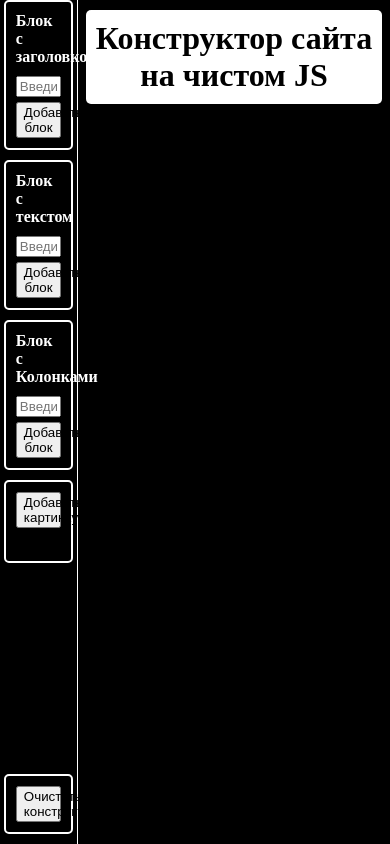
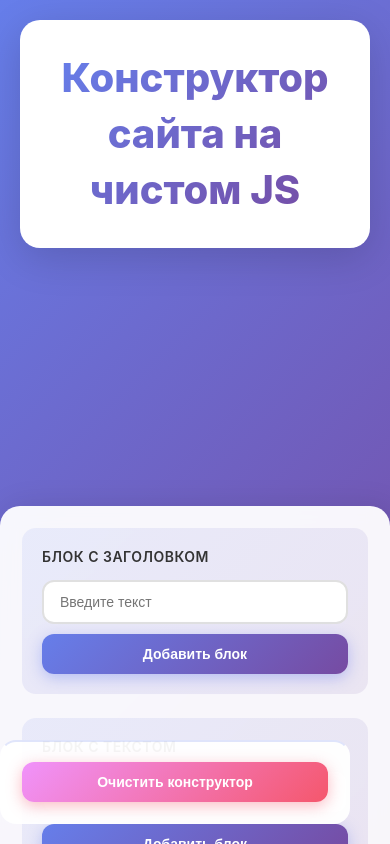
Before and after one commit to denisunderonov/constructorVanilaJS, a website built with Parcel: page src/index.html in a window 390 px wide. Built offline with nearby package versions, Linux system fonts and the light colour scheme.

Commit message:
Улучшить дизайн: добавить современные стили с градиентами и анимациями

```diff
--- a/src/styles/main.css
+++ b/src/styles/main.css
@@ -1,128 +1,351 @@
 * {
     box-sizing: border-box;
     margin: 0;
+    padding: 0;
 }
 
 html {
     height: 100%;
     width: 100%;
-    background-color: #000;
-    position: relative;
+    font-family: -apple-system, BlinkMacSystemFont, 'Segoe UI', Roboto, 'Helvetica Neue', Arial, sans-serif;
 }
 
 body {
     width: 100%;
     height: 100%;
+    background: linear-gradient(135deg, #667eea 0%, #764ba2 100%);
+    overflow: hidden;
 }
-
 
 .app {
     width: 100%;
     height: 100%;
-    background-color: yellow;
     display: flex;
+    position: relative;
 }
 
+/* Панель управления */
 .panel {
-    width: 20%;
+    width: 320px;
     height: 100%;
-    background-color: #000;
-    border-right: 1px solid #fff;
-    position: absolute;
+    background: rgba(255, 255, 255, 0.95);
+    backdrop-filter: blur(10px);
+    box-shadow: 4px 0 30px rgba(0, 0, 0, 0.1);
+    position: fixed;
+    left: 0;
+    top: 0;
+    overflow-y: auto;
+    z-index: 100;
+    padding: 20px;
 }
 
-.site {
-    width: 80%;
-    height: 100%;
-    background-color: rgb(0, 0, 0);
-    margin-left: 20%;
+.panel::-webkit-scrollbar {
+    width: 8px;
 }
 
+.panel::-webkit-scrollbar-track {
+    background: rgba(0, 0, 0, 0.05);
+    border-radius: 10px;
+}
+
+.panel::-webkit-scrollbar-thumb {
+    background: linear-gradient(135deg, #667eea 0%, #764ba2 100%);
+    border-radius: 10px;
+}
+
+.panel form {
+    width: 100%;
+    display: flex;
+    flex-direction: column;
+    gap: 10px;
+    margin-bottom: 20px;
+    padding: 20px;
+    background: linear-gradient(135deg, rgba(102, 126, 234, 0.1) 0%, rgba(118, 75, 162, 0.1) 100%);
+    border: 2px solid transparent;
+    background-clip: padding-box;
+    border-radius: 16px;
+    position: relative;
+    transition: all 0.3s ease;
+}
+
+.panel form::before {
+    content: '';
+    position: absolute;
+    top: 0;
+    left: 0;
+    right: 0;
+    bottom: 0;
+    border-radius: 16px;
+    padding: 2px;
+    background: linear-gradient(135deg, #667eea 0%, #764ba2 100%);
+    -webkit-mask: linear-gradient(#fff 0 0) content-box, linear-gradient(#fff 0 0);
+    -webkit-mask-composite: xor;
+    mask-composite: exclude;
+    opacity: 0;
+    transition: opacity 0.3s ease;
+}
+
+.panel form:hover::before {
+    opacity: 1;
+}
+
+.panel form p {
+    font-size: 14px;
+    font-weight: 600;
+    color: #333;
+    text-transform: uppercase;
+    letter-spacing: 0.5px;
+    margin-bottom: 5px;
+}
+
+.panel input[type="text"] {
+    width: 100%;
+    padding: 12px 16px;
+    border: 2px solid #e0e0e0;
+    border-radius: 12px;
+    font-size: 14px;
+    transition: all 0.3s ease;
+    background: white;
+}
+
+.panel input[type="text"]:focus {
+    outline: none;
+    border-color: #667eea;
+    box-shadow: 0 0 0 4px rgba(102, 126, 234, 0.1);
+}
+
+.panel button {
+    padding: 12px 20px;
+    background: linear-gradient(135deg, #667eea 0%, #764ba2 100%);
+    color: white;
+    border: none;
+    border-radius: 12px;
+    font-size: 14px;
+    font-weight: 600;
+    cursor: pointer;
+    transition: all 0.3s ease;
+    box-shadow: 0 4px 15px rgba(102, 126, 234, 0.4);
+}
+
+.panel button:hover {
+    transform: translateY(-2px);
+    box-shadow: 0 6px 20px rgba(102, 126, 234, 0.6);
+}
+
+.panel button:active {
+    transform: translateY(0);
+}
+
+#delete-form {
+    position: sticky;
+    bottom: 0;
+    margin-top: auto;
+    background: rgba(255, 255, 255, 0.95);
+    padding: 20px;
+    margin-left: -20px;
+    margin-right: -20px;
+    margin-bottom: -20px;
+    border-top: 2px solid rgba(102, 126, 234, 0.2);
+}
+
+#delete-form button {
+    width: 100%;
+    background: linear-gradient(135deg, #f093fb 0%, #f5576c 100%);
+    box-shadow: 0 4px 15px rgba(245, 87, 108, 0.4);
+}
+
+#delete-form button:hover {
+    box-shadow: 0 6px 20px rgba(245, 87, 108, 0.6);
+}
+
+/* Рабочая область */
+.site {
+    width: calc(100% - 320px);
+    height: 100%;
+    margin-left: 320px;
+    padding: 40px;
+    overflow-y: auto;
+    background: transparent;
+}
+
+.site::-webkit-scrollbar {
+    width: 10px;
+}
+
+.site::-webkit-scrollbar-track {
+    background: rgba(255, 255, 255, 0.1);
+    border-radius: 10px;
+}
+
+.site::-webkit-scrollbar-thumb {
+    background: rgba(255, 255, 255, 0.3);
+    border-radius: 10px;
+}
+
+.site::-webkit-scrollbar-thumb:hover {
+    background: rgba(255, 255, 255, 0.5);
+}
+
+/* Блоки контента */
 .title {
-    background-color: #fff;
-    width: 95%;
-    height: auto;
-    margin: 0;
-    margin-left: auto;
-    margin-right: auto;
-    margin-top: 10px;
-    border-radius: 5px;
-    padding: 10px;
+    background: white;
+    width: 100%;
+    max-width: 900px;
+    margin: 0 auto 30px;
+    border-radius: 20px;
+    padding: 30px 40px;
+    box-shadow: 0 10px 40px rgba(0, 0, 0, 0.15);
+    animation: slideIn 0.5s ease;
+    transition: transform 0.3s ease, box-shadow 0.3s ease;
+}
+
+.title:hover {
+    transform: translateY(-5px);
+    box-shadow: 0 15px 50px rgba(0, 0, 0, 0.2);
 }
 
 .title * {
     text-align: center;
+    color: #333;
+    line-height: 1.4;
 }
 
+.title h1 {
+    background: linear-gradient(135deg, #667eea 0%, #764ba2 100%);
+    -webkit-background-clip: text;
+    -webkit-text-fill-color: transparent;
+    background-clip: text;
+    font-size: 2.5em;
+    font-weight: 800;
+}
+
+.title h2 {
+    font-size: 2em;
+    font-weight: 700;
+}
+
+.title h3 {
+    font-size: 1.5em;
+    font-weight: 600;
+}
+
+/* Блок с текстом */
+.text {
+    background: white;
+    width: 100%;
+    max-width: 900px;
+    margin: 0 auto 30px;
+    padding: 25px 35px;
+    border-radius: 20px;
+    box-shadow: 0 10px 40px rgba(0, 0, 0, 0.15);
+    animation: slideIn 0.5s ease;
+    transition: transform 0.3s ease, box-shadow 0.3s ease;
+}
+
+.text:hover {
+    transform: translateY(-5px);
+    box-shadow: 0 15px 50px rgba(0, 0, 0, 0.2);
+}
+
+.text p {
+    color: #555;
+    line-height: 1.8;
+    font-size: 16px;
+    text-align: center;
+}
+
+/* Блок с колонками */
 .columns {
-    margin: 0;
-    margin-top: 10px;
-    margin-left: auto;
-    margin-right: auto;
-    background-color: #fff;
-    width: 95%;
-    height: auto;
+    background: white;
+    width: 100%;
+    max-width: 900px;
+    margin: 0 auto 30px;
+    padding: 30px;
+    border-radius: 20px;
     display: flex;
-    border-radius: 5px;
-    gap: 10px;
-    padding: 10px
+    gap: 20px;
+    box-shadow: 0 10px 40px rgba(0, 0, 0, 0.15);
+    animation: slideIn 0.5s ease;
+    transition: transform 0.3s ease, box-shadow 0.3s ease;
+    flex-wrap: wrap;
+}
+
+.columns:hover {
+    transform: translateY(-5px);
+    box-shadow: 0 15px 50px rgba(0, 0, 0, 0.2);
 }
 
 .column {
-    margin-left: auto;
-    margin-right: auto;
-    background-color: #000 ;
-    color: #fff;
+    flex: 1;
+    min-width: 150px;
+    background: linear-gradient(135deg, #667eea 0%, #764ba2 100%);
+    color: white;
     text-align: center;
-    border-radius: 5px;
-    padding: 10px;
+    border-radius: 15px;
+    padding: 25px 20px;
+    font-weight: 600;
+    box-shadow: 0 5px 20px rgba(102, 126, 234, 0.3);
+    transition: transform 0.3s ease;
 }
 
-.text {
-    background-color: #fff;
-    margin: 0;
-    margin-right: auto;
-    margin-left: auto;
-    margin-top: 10px;
-    text-align: center;
-    border-radius: 5px;
-    padding: 10px;
-    width: 95%;
-    height: auto;
+.column:hover {
+    transform: scale(1.05);
 }
 
-.panel form {
-    width: 90%;
-    display: flex;
-    margin-bottom: 10px;
-    gap: 5px;
-    flex-direction: column;
-    margin-right: auto;
-    margin-left: auto;
-    border: 2px solid #fff;
-    border-radius: 5px;
-    padding: 10px;
+/* Изображения */
+.site img {
+    display: block;
+    margin: 0 auto 30px;
+    max-width: 900px;
+    width: 100%;
+    height: auto;
+    border-radius: 20px;
+    box-shadow: 0 10px 40px rgba(0, 0, 0, 0.15);
+    animation: slideIn 0.5s ease;
+    transition: transform 0.3s ease, box-shadow 0.3s ease;
 }
 
-.panel form p {
-    color: #fff;
-    font-weight: bold;
-    margin-bottom: 5px;
+.site img:hover {
+    transform: scale(1.02);
+    box-shadow: 0 15px 50px rgba(0, 0, 0, 0.2);
 }
 
-#delete-form {
-    position: absolute;
-    bottom: 0;
-    left: 0;
-    right: 0;
+/* Анимации */
+@keyframes slideIn {
+    from {
+        opacity: 0;
+        transform: translateY(20px);
+    }
+    to {
+        opacity: 1;
+        transform: translateY(0);
+    }
 }
 
-.site img {
-    margin-top: 10px;
-    border-radius: 10px;
-    display: block;
-    margin-right: auto;
-    margin-left: 30px;
-    width: 45%;
-    height: auto;
+/* Адаптивность */
+@media (max-width: 768px) {
+    .panel {
+        width: 100%;
+        height: auto;
+        max-height: 40vh;
+        position: fixed;
+        bottom: 0;
+        top: auto;
+        border-radius: 20px 20px 0 0;
+    }
+
+    .site {
+        width: 100%;
+        margin-left: 0;
+        padding: 20px;
+        padding-bottom: calc(40vh + 20px);
+    }
+
+    .columns {
+        flex-direction: column;
+    }
+
+    .column {
+        min-width: 100%;
+    }
 }
```
